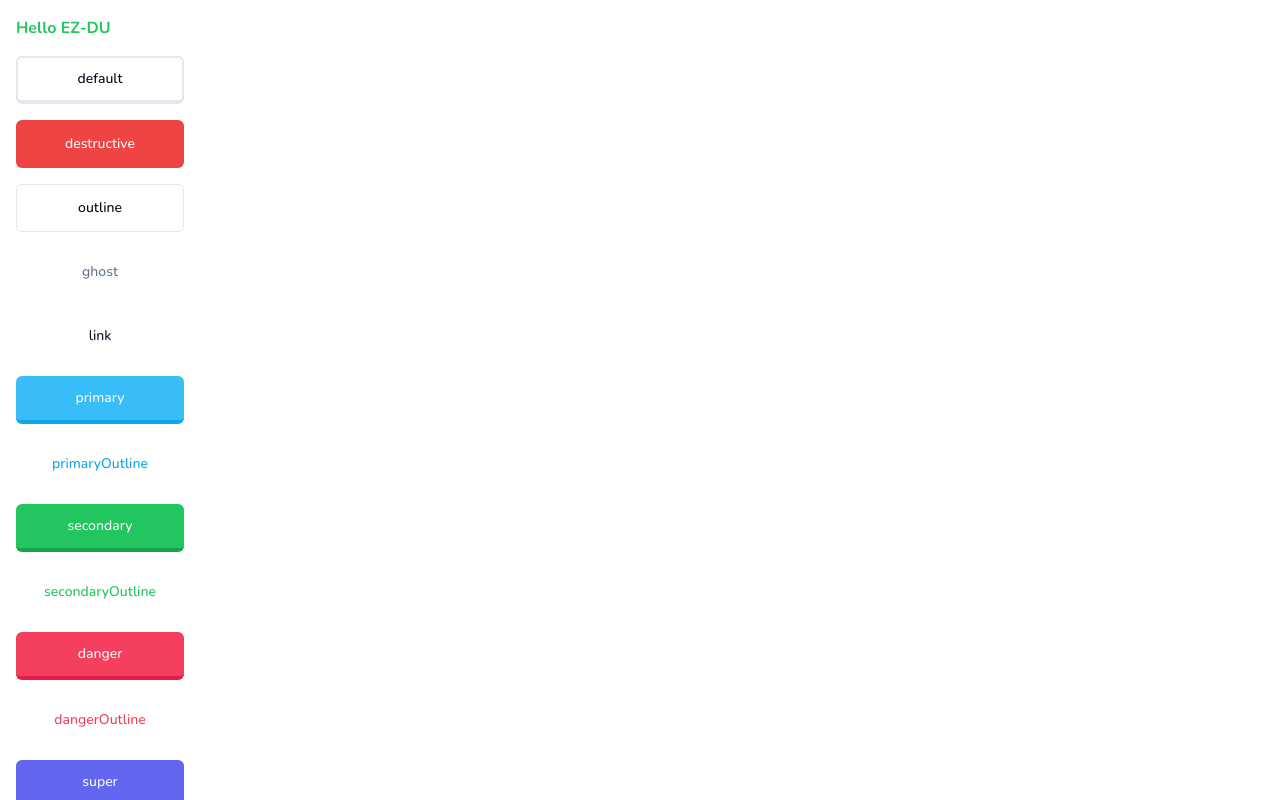
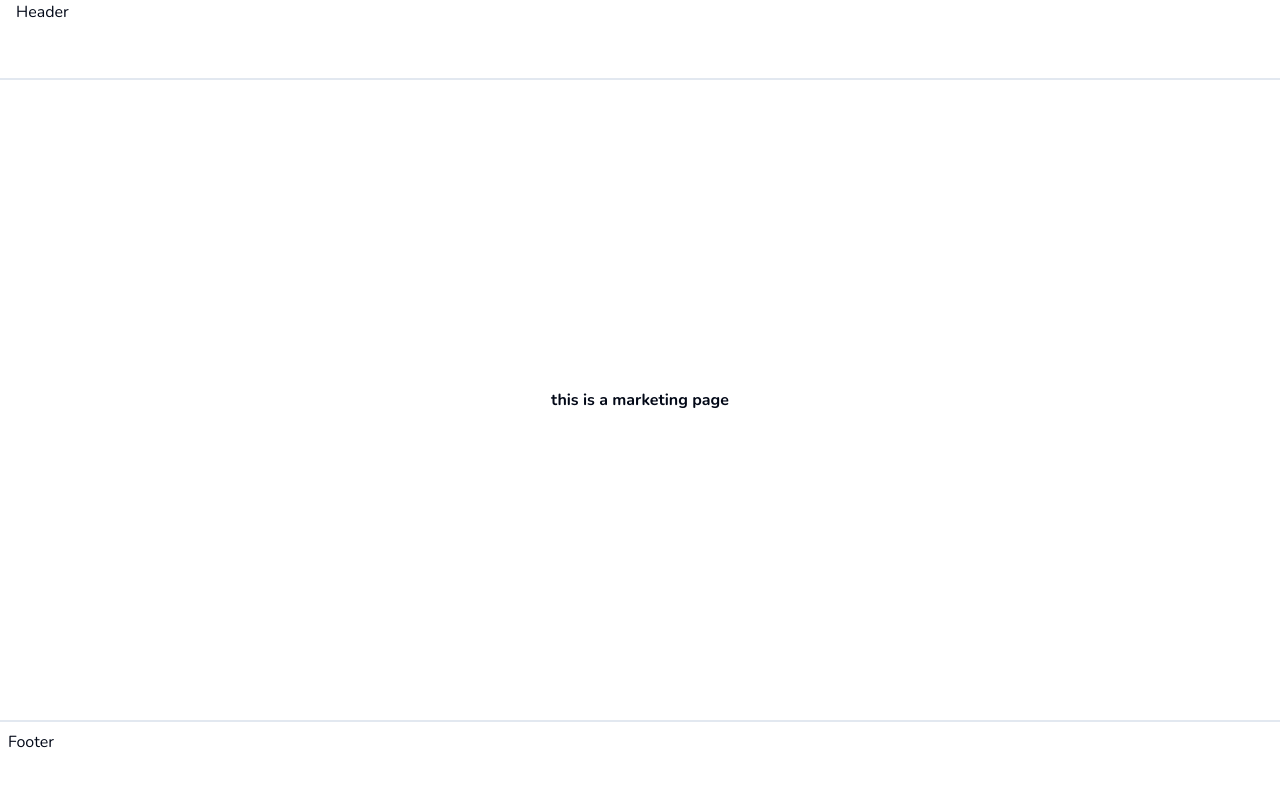
Before and after one commit to hr-shuvo/ezdu-client, a Next.js app: page / in a window 1280 px wide. Shown: the top 800 px of the page. Built offline with nearby package versions, Linux system fonts and the light colour scheme.

Commit message:
add marketing page

```diff
--- /dev/null
+++ b/app/(marketing)/footer.tsx
@@ -0,0 +1,8 @@
+export const Footer =() =>{
+    return(
+        <footer className='hidden md:block h-20 w-full border-t-2 border-slate-200 p-2'>
+            Footer
+
+        </footer>
+    )
+}
--- /dev/null
+++ b/app/(marketing)/header.tsx
@@ -0,0 +1,7 @@
+export const Header=()=>{
+    return(
+        <header className='h-20 w-full border-b-2 border-slate-200 px-4'>
+            Header
+        </header>
+    )
+}
--- /dev/null
+++ b/app/(marketing)/layout.tsx
@@ -0,0 +1,26 @@
+import React from "react";
+import { Header } from "@/app/(marketing)/header";
+import { Footer } from "@/app/(marketing)/footer";
+
+type Props = {
+    children: React.ReactNode
+}
+
+const MarketingLayout = ({children}: Props) => {
+    return (
+        <div className='min-h-screen flex flex-col'>
+
+            <Header/>
+            <main className='flex-1 flex flex-col items-center justify-center'>
+                {children}
+
+            </main>
+
+            <Footer/>
+
+        </div>
+    )
+
+};
+
+export default MarketingLayout;
--- /dev/null
+++ b/app/(marketing)/page.tsx
@@ -0,0 +1,13 @@
+import { Button } from "@/components/ui/button";
+
+export default function Home() {
+    return (
+        <div>
+
+
+            <p className='font-bold'>this is a marketing page</p>
+        </div>
+
+
+    );
+}
```
Also changed, not shown: app/buttons/page.tsx (renamed from app/page.tsx, +5 -3 lines).
